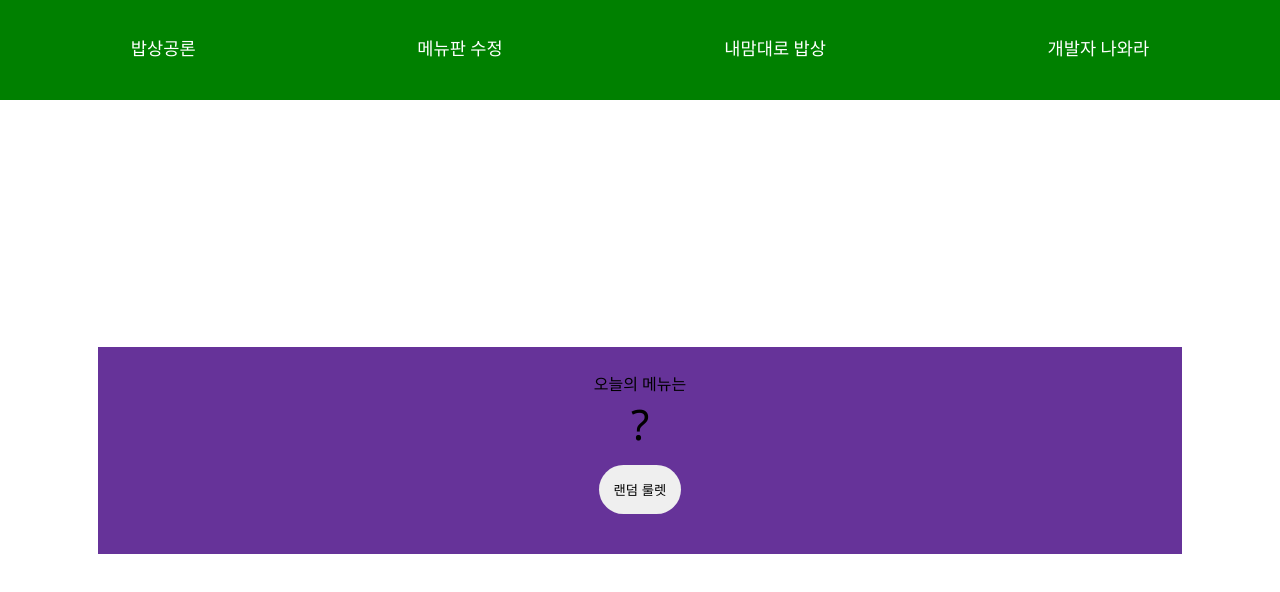
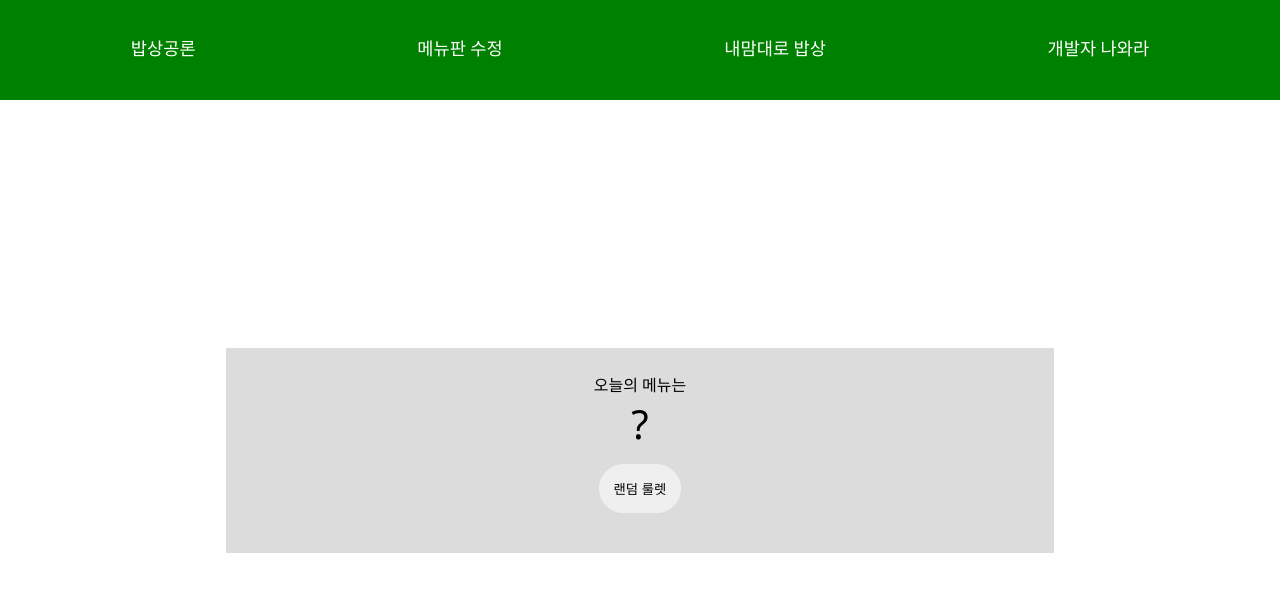
Before and after one commit to ketchup0211/what-should-we-eat, a React (Vite) app: page / in a window 1280 px wide. Shown: the top 592 px of the page. Built offline with nearby package versions, Linux system fonts and the light colour scheme.

Commit message:
[FIX] result font size

```diff
--- a/src/components/SlotMachine.jsx
+++ b/src/components/SlotMachine.jsx
@@ -67,9 +67,9 @@ const Container = styled.div`
   align-items: center;
   justify-content: center;
   margin: 0 auto;
-  width: 80%;
+  width: 60%;
   padding: 30px;
-  background-color: rebeccapurple;
+  background-color: gainsboro;
 `;
 
 const ButtonContainer = styled.div`
@@ -80,6 +80,6 @@ const ButtonContainer = styled.div`
 
 const Result = styled.h1`
   padding: 10px;
-  font-size: 42px;
+  font-size: 2.5rem;
   font-family: "Segoe UI", Tahoma, Geneva, Verdana, sans-serif;
 `;
```
